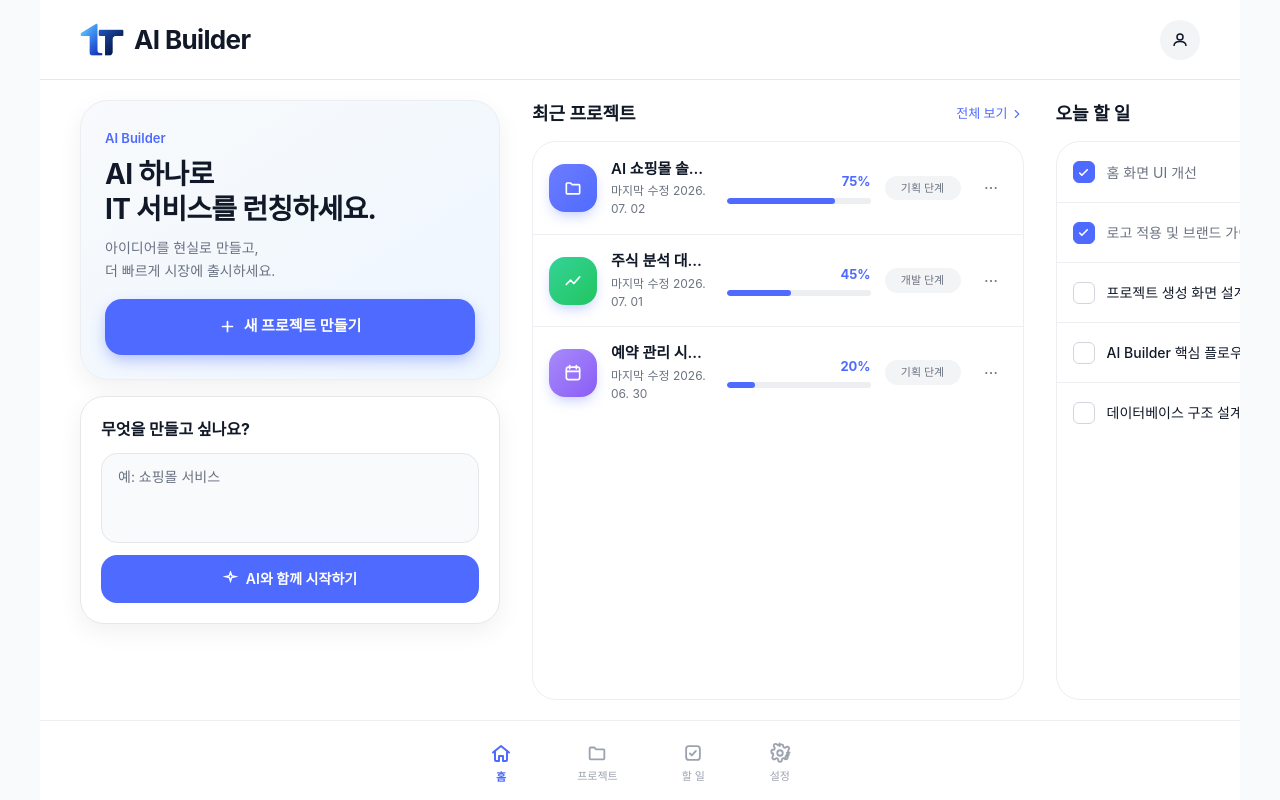
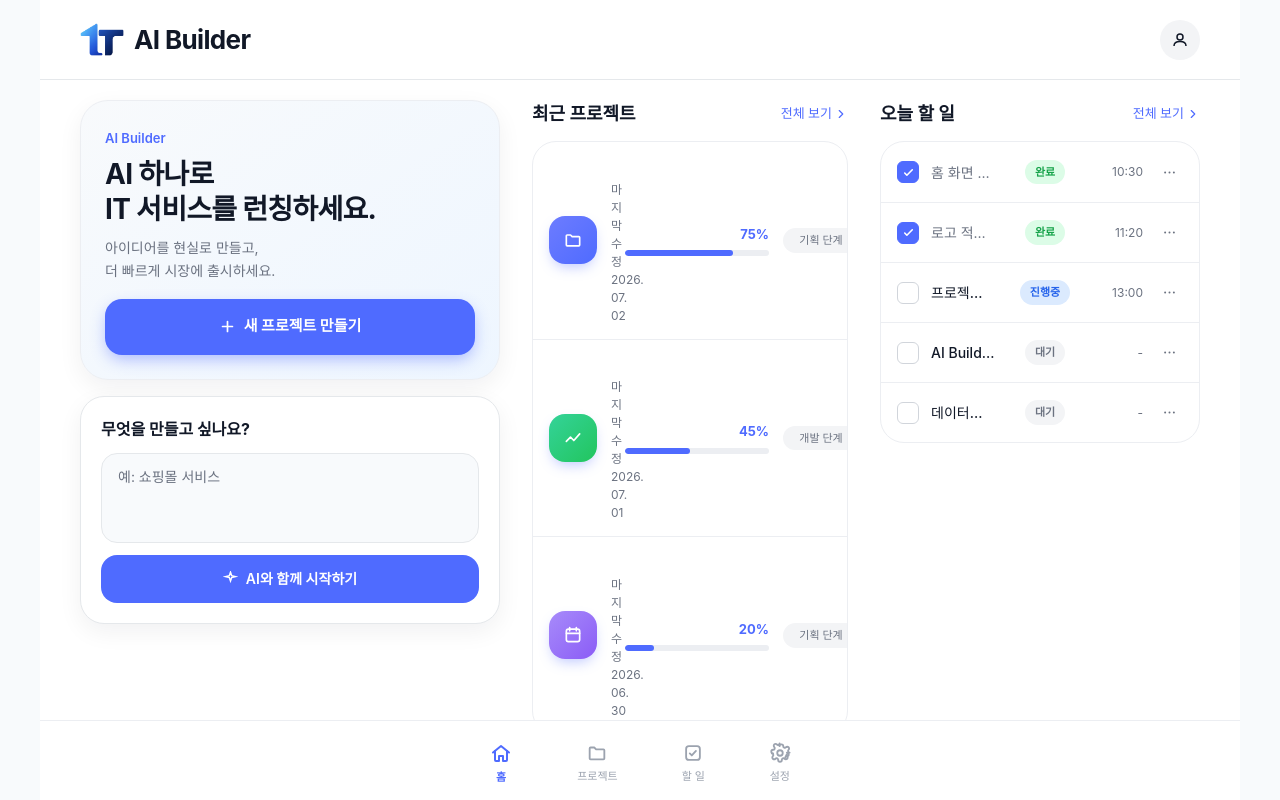
Before and after one commit to onetech0702-a11y/ai-builder-vite, a React (Vite) app: page / in a window 1280 px wide. Built offline with nearby package versions, Linux system fonts and the light colour scheme; the HTML template or start-up script is replaced by a standard one; a web font is replaced by a local one.

Commit message:
style: PC/태블릿 스크롤 없는 레이아웃, 모바일 sticky 하단내비

```diff
--- a/src/App.tsx
+++ b/src/App.tsx
@@ -11,22 +11,22 @@ export default function App() {
   const handleViewAll = () => console.log("view all");
 
   return (
-    <div className="mx-auto flex min-h-[100dvh] w-full flex-col bg-white md:h-[100dvh] md:overflow-hidden md:max-w-[820px] lg:max-w-[1200px]">
+    <div className="mx-auto flex min-h-[100dvh] w-full max-w-[1200px] flex-col bg-white md:h-[100dvh] md:overflow-hidden">
       <Header />
 
-      <main className="flex flex-1 flex-col gap-3 px-5 py-3 md:min-h-0 md:flex-row md:gap-6 md:overflow-hidden md:px-8 md:py-5 lg:gap-8 lg:px-10">
+      <main className="grid flex-1 grid-cols-1 gap-3 px-5 py-3 md:min-h-0 md:grid-cols-[380px_minmax(0,1fr)] md:gap-6 md:overflow-hidden md:px-8 md:py-5 lg:grid-cols-[420px_minmax(0,1fr)] lg:gap-8 lg:px-10">
         {/* Hero + 입력 카드: Desktop 좌측 고정폭, Mobile 상단 */}
-        <div className="flex shrink-0 flex-col gap-3 md:w-[380px] md:shrink-0 md:gap-4 lg:w-[420px]">
+        <div className="flex min-w-0 flex-col gap-3 md:gap-4">
           <HeroCard onCreateProject={handleCreateProject} />
           <IdeaInputCard onStartWithAI={handleStartWithAI} />
         </div>
 
-        {/* 최근 프로젝트 + 오늘 할 일: Desktop 우측 2컬럼, Mobile 하단 세로 */}
-        <div className="flex flex-col gap-3 md:min-h-0 md:flex-1 md:flex-row md:gap-6 lg:gap-8">
-          <div className="flex flex-col md:min-h-0 md:w-1/2 md:flex-1">
+        {/* 최근 프로젝트 + 오늘 할 일: 중간 화면은 세로, 넓은 화면은 2컬럼 */}
+        <div className="grid min-w-0 grid-cols-1 gap-3 md:min-h-0 md:gap-6 xl:grid-cols-[minmax(0,1fr)_minmax(260px,320px)] xl:gap-8">
+          <div className="min-w-0">
             <RecentProjects onViewAll={handleViewAll} />
           </div>
-          <div className="flex flex-col md:min-h-0 md:w-1/2 md:flex-1">
+          <div className="min-w-0">
             <TodayTasks onViewAll={handleViewAll} />
           </div>
         </div>
--- a/src/components/RecentProjects.tsx
+++ b/src/components/RecentProjects.tsx
@@ -7,7 +7,7 @@ interface RecentProjectsProps {
 
 export default function RecentProjects({ onViewAll }: RecentProjectsProps) {
   return (
-    <section className="animate-fadeIn flex flex-col md:min-h-0 md:flex-1">
+    <section className="animate-fadeIn flex min-w-0 flex-col md:min-h-0 md:flex-1">
       <div className="flex shrink-0 items-center justify-between">
         <h2 className="text-[18px] font-bold text-ink-title">최근 프로젝트</h2>
         <button onClick={onViewAll} className="flex items-center gap-0.5 text-[13px] font-medium text-primary">
--- a/src/components/TodayTasks.tsx
+++ b/src/components/TodayTasks.tsx
@@ -17,7 +17,7 @@ export default function TodayTasks({ onViewAll }: TodayTasksProps) {
   };
 
   return (
-    <section className="animate-fadeIn flex flex-col md:min-h-0 md:flex-1">
+    <section className="animate-fadeIn flex min-w-0 flex-col md:min-h-0 md:flex-1">
       <div className="flex shrink-0 items-center justify-between">
         <h2 className="text-[18px] font-bold text-ink-title">오늘 할 일</h2>
         <button onClick={onViewAll} className="flex items-center gap-0.5 text-[13px] font-medium text-primary">
```
